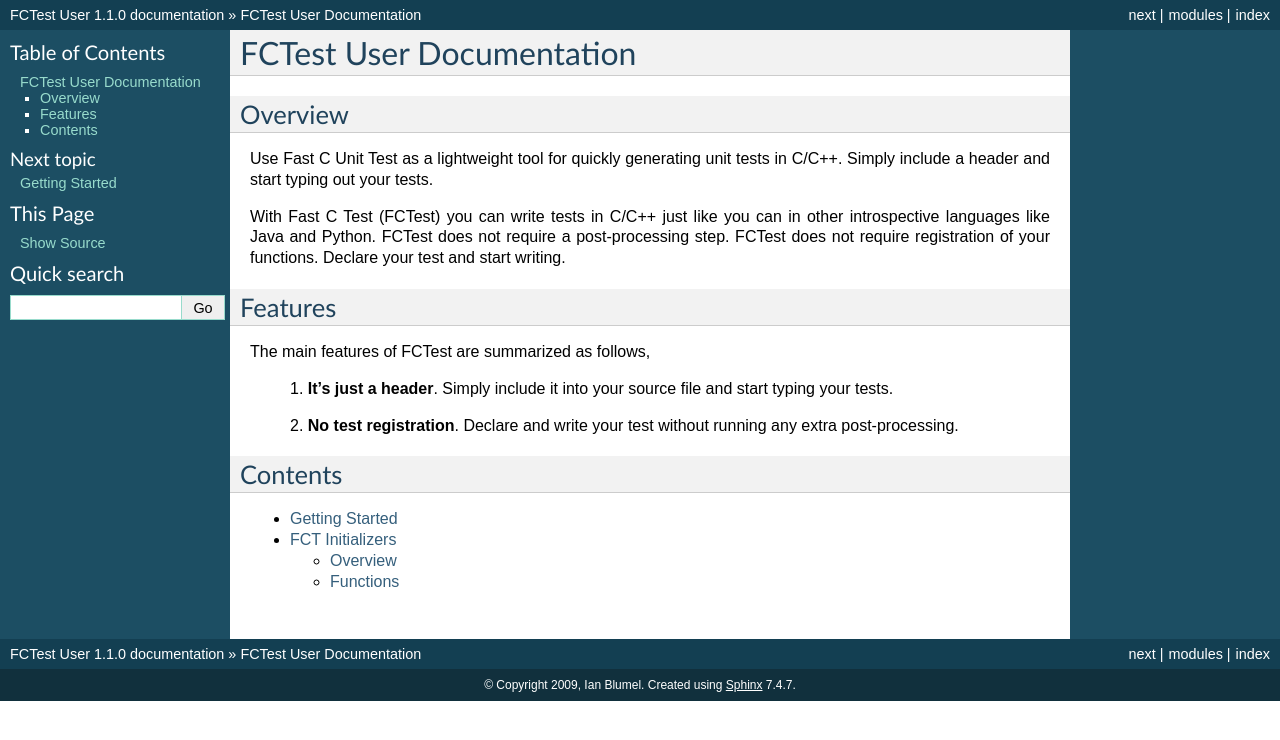
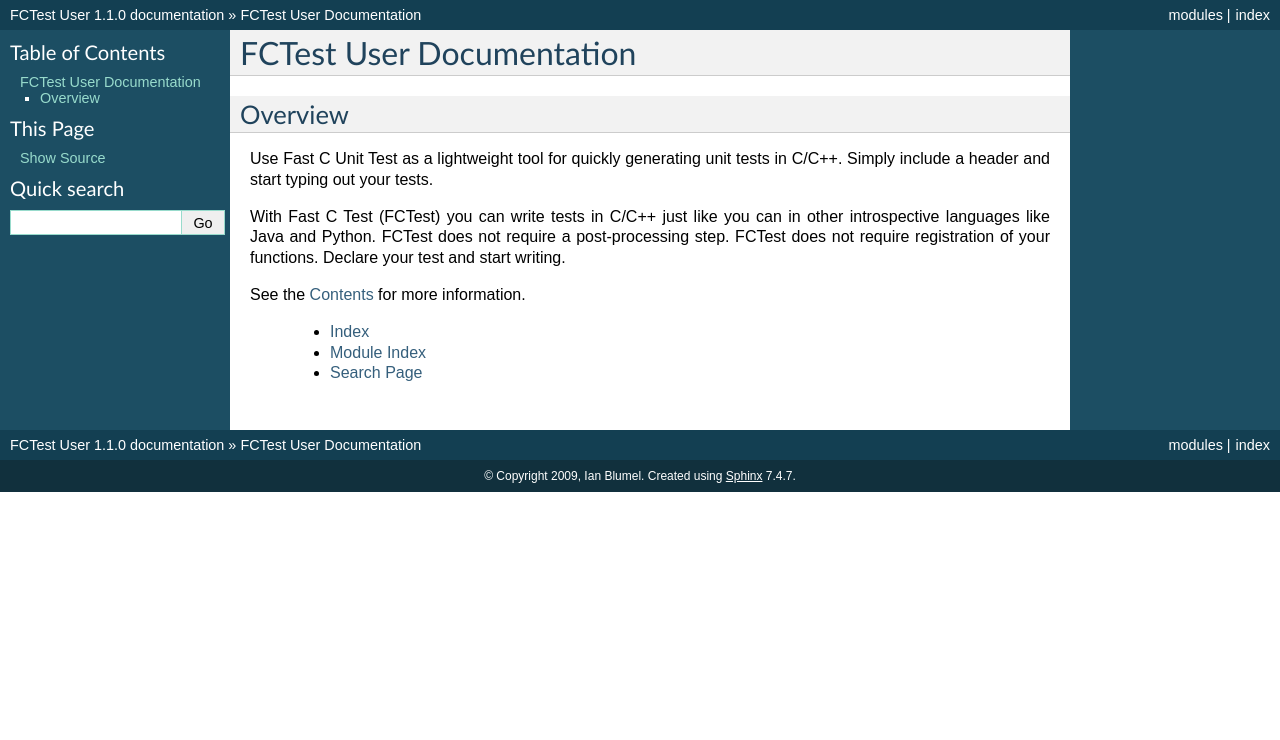
Before and after one commit to imb/fctx, a Sphinx documentation site: the page built from doc/usr/source/index.rst, in a window 1280 px wide. Shown: the top 740 px of the page. Built offline with Sphinx 7.4.7, drawn with Linux system fonts in a browser that asks for light colours; formulas are drawn with MathJax 3.

Commit message:
documentation: - Adding more documentation. ---------------------------------------------------------- e --include-merges or -n0 to see merged revisions.

```diff
--- a/doc/usr/source/api_fct.rst
+++ b/doc/usr/source/api_fct.rst
@@ -16,9 +16,11 @@
 ---------
 
 .. cfunction:: FCT_BGN()
+
 	Initializes your test framework. Every test program needs to begin with
 	this declaration.
 
 .. cfunction:: FCT_END()
-	Finalizes your test framwork. Every test program neesd to end with tis
+
+	Finalizes your test framwork. Every test program neesd to end with this
 	declaration.
--- a/doc/usr/source/index.rst
+++ b/doc/usr/source/index.rst
@@ -7,27 +7,16 @@
 Use Fast C Unit Test as a lightweight tool for quickly generating unit tests in
 C/C++. Simply include a header and start typing out your tests.
 
-With Fast C Test (FCTest) you can write tests in C/C++ just like you can in other
-introspective languages like Java and Python. FCTest does not require a
+With Fast C Test (FCTest) you can write tests in C/C++ just like you can in
+other introspective languages like Java and Python. FCTest does not require a
 post-processing step. FCTest does not require registration of your functions.
 Declare your test and start writing.
 
-Features
---------
+See the `Contents`_ for more information.
 
-The main features of FCTest are summarized as follows,
 
-    1. **It's just a header**. Simply include it into your source file and start
-    typing your tests.
+ - :ref:`genindex`
+ - :ref:`modindex`
+ - :ref:`search`
 
-    2. **No test registration**. Declare and write your test without running
-    any extra post-processing.
-
-Contents
---------
-
-.. toctree::
-   :maxdepth: 2
-
-   getting_started.rst
-   api_fct.rst
+ .. _contents: toc.html
```
Also changed, not shown: doc/usr/source/toc.rst (added, +9 -0 lines).
